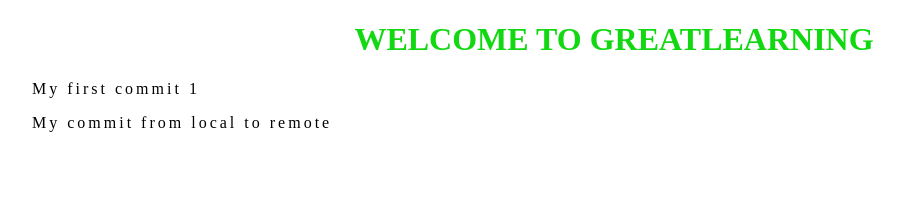
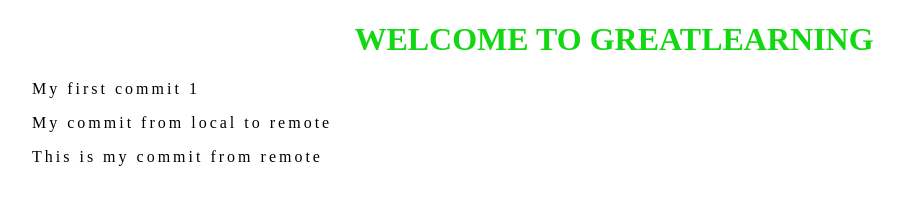
Before and after one commit to moirrfan/GL_WEBAPP, a plain HTML site: page index.html in a window 1280 px wide. Shown: the whole page, without its empty margins (26-928 px from the left). Drawn offline with Linux system fonts and the light colour scheme.

Commit message:
git remote commit
git remote commit

```diff
--- a/index.html
+++ b/index.html
@@ -10,5 +10,6 @@
     <h1>Welcome to Greatlearning</h1>
     <p>My first commit 1</p>
     <p>My commit from local to remote</p>
+    <p>This is my commit from remote</p>
 </body>
 </html>
```
